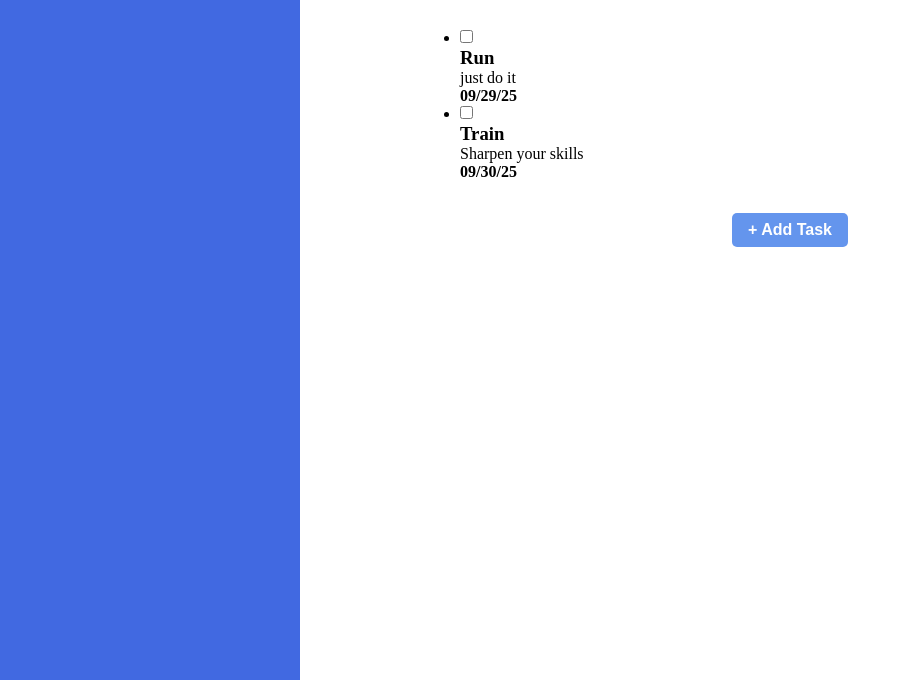
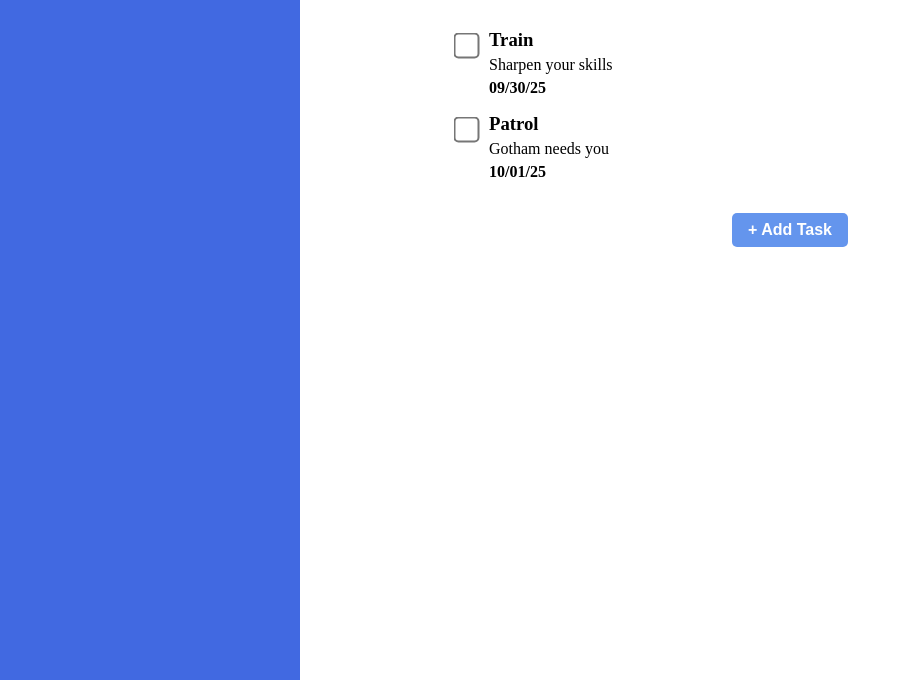
Before and after one commit to zeratheuz/todo-list, a website built with webpack: page src/template.html in a window 1280 px wide. Shown: the part 120-800 px from the top of the page, without its empty margins (0-911 px from the left). Built offline with nearby package versions, Linux system fonts and the light colour scheme.

Commit message:
Update CSS and JS

```diff
--- a/src/index.js
+++ b/src/index.js
@@ -24,14 +24,14 @@ function displayTasks() {
   tasks.forEach(task => {
     const liTask = document.createElement("li")
     ulTask.appendChild(liTask)
-    const divTask = document.createElement("div")
-    divTask.classList.add("task-details")
-    liTask.appendChild(divTask)
     const taskCheck = document.createElement("input")
     taskCheck.type = "checkbox"
     taskCheck.id = task.id
     taskCheck.name = task.title
-    divTask.appendChild(taskCheck)
+    liTask.appendChild(taskCheck)
+    const divTask = document.createElement("div")
+    divTask.classList.add("task-details")
+    liTask.appendChild(divTask)
     const taskTitle = document.createElement("h3")
     taskTitle.textContent = task.title
     divTask.appendChild(taskTitle)
@@ -46,9 +46,9 @@ function displayTasks() {
   })
 }
 
-tasks.push(new Task("Run", "just do it", "09/29/25", "2"))
+// tasks.push(new Task("Run", "just do it", "09/29/25", "2"))
 tasks.push(new Task("Train", "Sharpen your skills", "09/30/25", "3"))
-// tasks.push(new Task("Patrol", "Gotham needs you", "10/01/25", "2"))
+tasks.push(new Task("Patrol", "Gotham needs you", "10/01/25", "2"))
 // tasks.push(new Task("Investigate", "Track Joker's whereabouts", "10/02/25", "3"))
 // tasks.push(new Task("Rest", "Even Batman needs sleep", "10/03/25", "1"))
 // tasks.push(new Task("Upgrade Batmobile", "Install new AI system", "10/04/25", "2"))
--- a/src/style.css
+++ b/src/style.css
@@ -88,6 +88,29 @@ select {
   padding: 5rem 10rem 2rem 10rem;
 }
 
+#content ul {
+  gap: 1rem;
+  display: flex;
+  flex-direction: column;
+}
+
+#content li {
+  gap: 1rem;
+  display: flex;
+  align-items: start;
+}
+
+#content li input {
+  margin-top: 10px;
+  transform: scale(2);
+}
+
+.task-details {
+  gap: 5px;
+  display: flex;
+  flex-direction: column;
+}
+
 #title {
   all: unset;
   font-size: 20px;
@@ -104,7 +127,6 @@ select {
   display: flex;
 }
 
-
 .cancel:hover {
   background: darkgray;
 }
```
